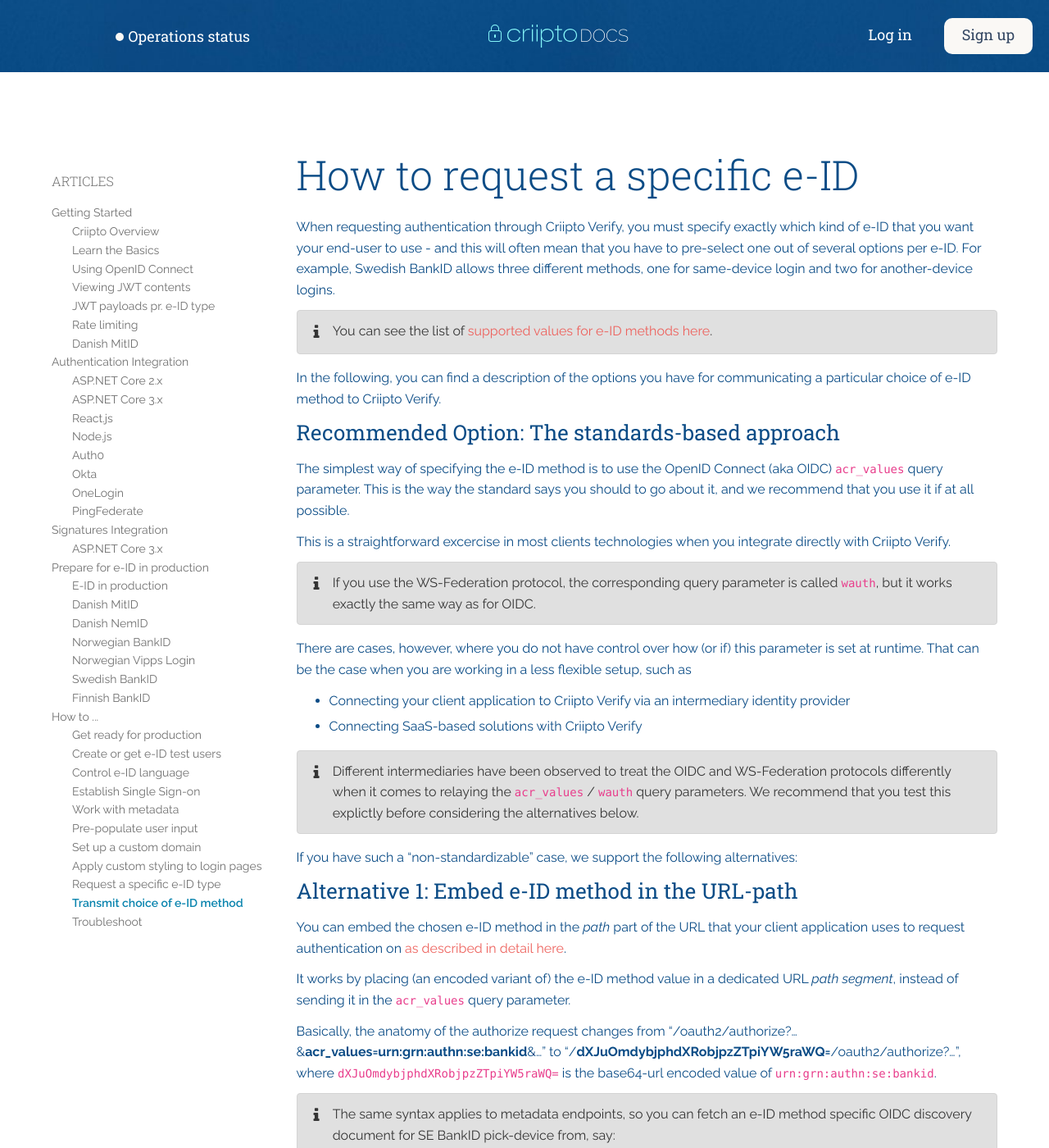
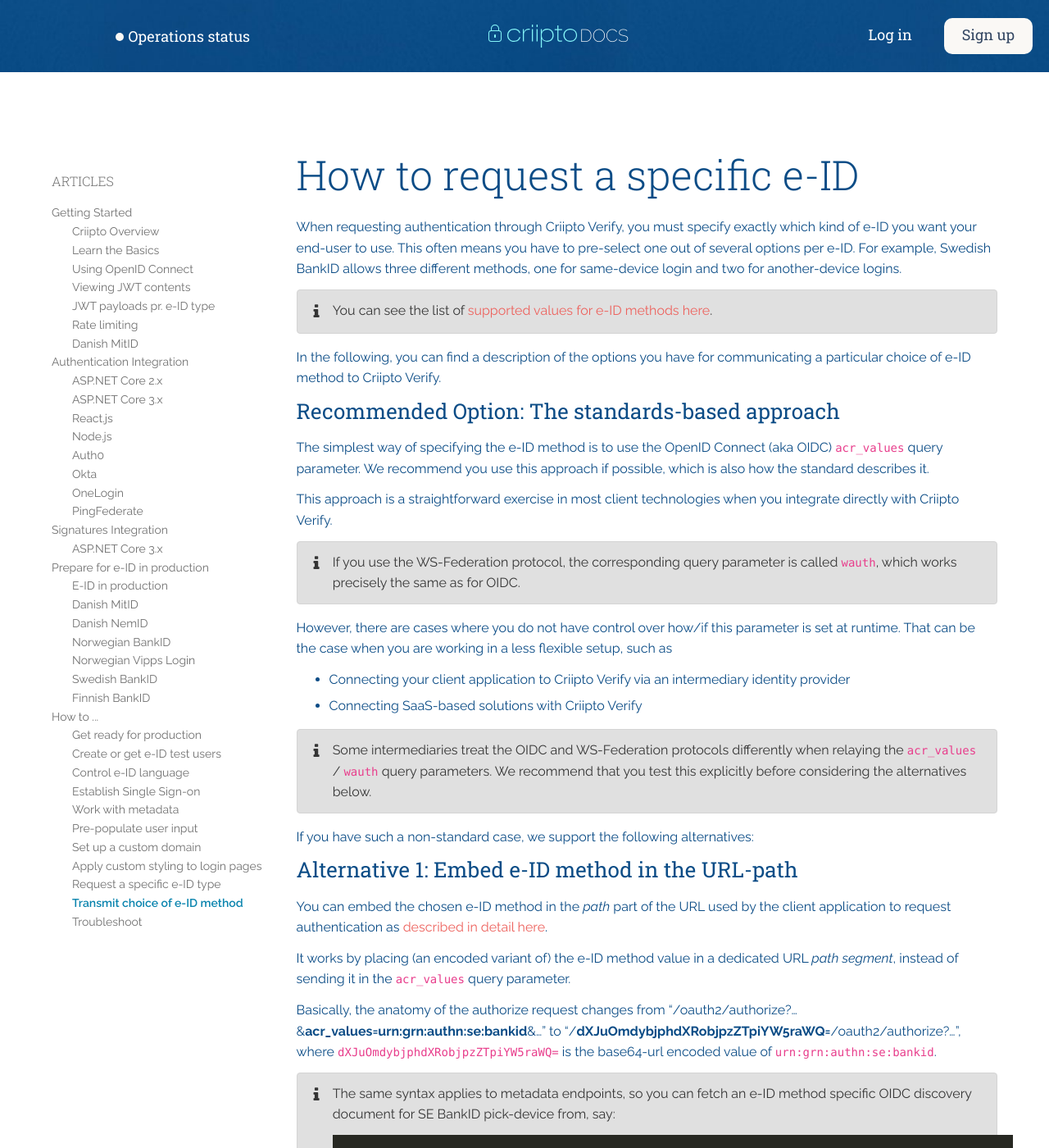
Before and after one commit to criipto/docs-old, a Jekyll site: the page built from how-to/choose-eid-method.md, in a window 1280 px wide and 1400 px high. Shown: the whole window at 82% size. Built offline with Jekyll 4.4.1, drawn with Linux system fonts in a browser that asks for light colours; some web fonts are replaced; some of the changed text lies outside the part shown.

Commit message:
Grammar, language, etc.

````diff
--- a/how-to/choose-eid-method.md
+++ b/how-to/choose-eid-method.md
@@ -6,7 +6,7 @@
 
 # How to request a specific e-ID
 
-When requesting authentication through Criipto Verify, you must specify exactly which kind of e-ID that you want your end-user to use - and this will often mean that you have to pre-select one out of several options per e-ID. For example, Swedish BankID allows three different methods, one for same-device login and two for another-device logins.
+When requesting authentication through Criipto Verify, you must specify exactly which kind of e-ID you want your end-user to use.  This often means you have to pre-select one out of several options per e-ID. For example, Swedish BankID allows three different methods, one for same-device login and two for another-device logins.
 
 {% iconnote info %}
 
@@ -19,33 +19,33 @@
 <a name="standards-based"></a>
 ## Recommended Option: The standards-based approach
 
-The simplest way of specifying the e-ID method is to use the OpenID Connect (aka OIDC) `acr_values` query parameter. This is the way the standard says you should to go about it, and we recommend that you use it if at all possible.
+The simplest way of specifying the e-ID method is to use the OpenID Connect (aka OIDC) `acr_values` query parameter. We recommend you use this approach if possible, which is also how the standard describes it.
 
-This is a straightforward excercise in most clients technologies when you integrate directly with Criipto Verify.
+This approach is a straightforward exercise in most client technologies when you integrate directly with Criipto Verify.
 
 {% iconnote info %}
 
-If you use the WS-Federation protocol, the corresponding query parameter is called `wauth`, but it works exactly the same way as for OIDC.
+If you use the WS-Federation protocol, the corresponding query parameter is called `wauth`, which works precisely the same as for OIDC.
 
 {% endiconnote %}
 
-There are cases, however, where you do not have control over how (or if) this parameter is set at runtime. That can be the case when you are working in a less flexible setup, such as
+However, there are cases where you do not have control over how/if this parameter is set at runtime. That can be the case when you are working in a less flexible setup, such as
  - Connecting your client application to Criipto Verify via an intermediary identity provider
  - Connecting SaaS-based solutions with Criipto Verify
 
 {% iconnote info %}
 
-Different intermediaries have been observed to treat the OIDC and WS-Federation protocols differently when it comes to relaying the `acr_values` / `wauth` query parameters. We recommend that you test this explictly before considering the alternatives below.
+Some intermediaries treat the OIDC and WS-Federation protocols differently when relaying the `acr_values` / `wauth` query parameters. We recommend that you test this explicitly before considering the alternatives below.
 
 {% endiconnote %}
 
-If you have such a "non-standardizable" case, we support the following alternatives:
+If you have such a non-standard case, we support the following alternatives:
 
 <a name="path-embedded"></a>
 
 ## Alternative 1: Embed e-ID method in the URL-path
 
-You can embed the chosen e-ID method in the _path_ part of the URL that your client application uses to request authentication on [as described in detail here](/how-to/work-with-metadata).
+You can embed the chosen e-ID method in the _path_ part of the URL used by the client application to request authentication as [described in detail here](/how-to/work-with-metadata).
 
 It works by placing (an encoded variant of) the e-ID method value in a dedicated URL _path segment_, instead of sending it in the `acr_values` query parameter.
 
@@ -60,16 +60,13 @@
 
 {% endiconnote %}
 
-{% iconnote info %}
+This approach works for both OIDC and WS-Federation. It is typically set up as a static configuration which makes it less flexible.
 
-This approach works for both OIDC and WS-Federation, but is typically something you would have to set up as a static configuration, so it is not very flexible.
-
-{% endiconnote %}
 
 <a name="login-hint-embedded"></a>
 
 ## Alternative 2: Embedded in the login_hint query parameter (OIDC only)
-Specifically for OIDC, some intermediate services, for example Auth0, will relay a provided `login_hint` to upstream  identity providers such as Criipto. You can take advantage of that to communicate the choice of e-ID method.
+Specifically for OIDC, some intermediate services, for example, Auth0, will relay a provided `login_hint` to upstream identity providers such as Criipto. You can take advantage of that to communicate the choice of e-ID method.
 
 You must use the following format for the embedding:
 ```
````
Also changed, not shown: _includes/snippets/login-methods-and-path-encoded.md (+3 -3 lines), _includes/snippets/login-methods.md (+3 -3 lines), getting-started/oidc-intro.md (+4 -4 lines).
